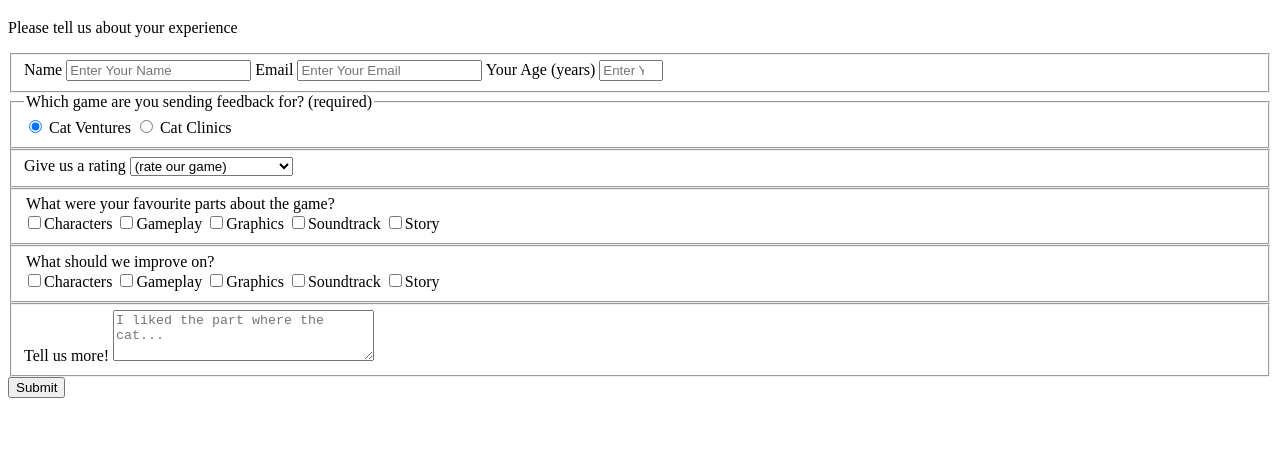
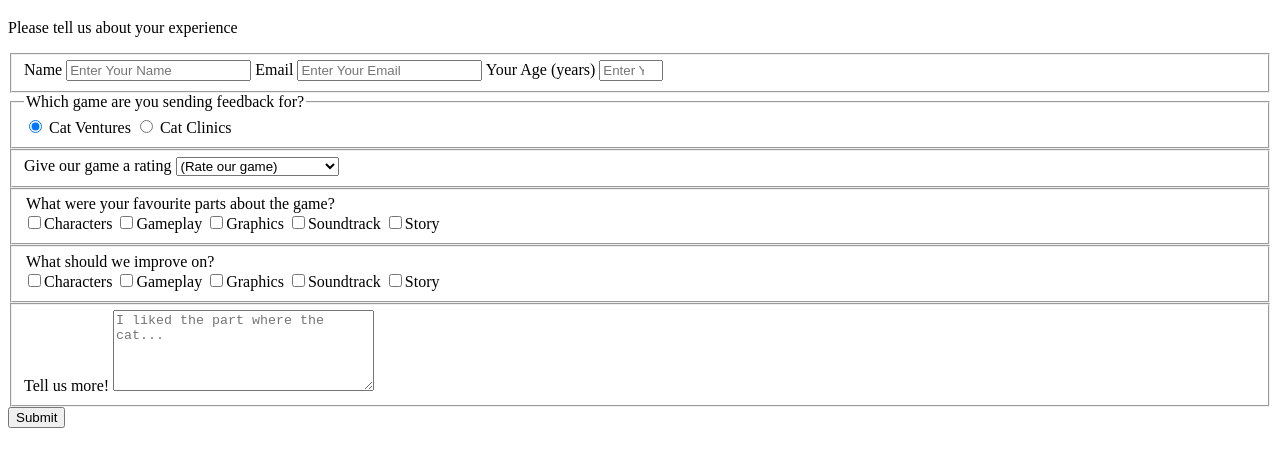
Before and after one commit to pa-rozo-540/FCC, a plain HTML site: page index.html in a window 1280 px wide. Shown: the part 61-528 px from the top of the page. Drawn offline with Linux system fonts and the light colour scheme.

Commit message:
Fix prompts

```diff
--- a/index.html
+++ b/index.html
@@ -19,19 +19,19 @@
 
       <!--radio: game-->
       <fieldset>
-          <legend>Which game are you sending feedback for? (required)</legend>
+          <legend>Which game are you sending feedback for? </legend>
           <label for="cat-ventures"><input id="cat-ventures" type="radio" name="game" class="inline" checked /> Cat Ventures</label>
           <label for="cat-clinics"><input id="cat-clinics" type="radio" name="game" class="inline" /> Cat Clinics</label>
       </fieldset>
 
       <!--select-->
       <fieldset>
-        <label for="rating">Give us a rating
+        <label for="rating">Give our game a rating
           <select id="rating" name="rating">
-            <option value="">(rate our game)</option>
+            <option value="">(Rate our game)</option>
             <option value="1">1 (I didn't enjoy it at all)</option>
             <option value="2">2 (I didn't really enjoy it)</option>
-            <option value="3">3 (it was okay)</option>
+            <option value="3">3 (It was okay)</option>
             <option value="4">4 (I enjoyed it)</option>
             <option value="5">5 (I loved it)</option>
           </select>
@@ -64,7 +64,7 @@
       <!--textarea-->
       <fieldset>
           <label for="additional-comments">Tell us more!
-            <textarea id="additional-comments" name="feedback" rows="3" cols="30" placeholder="I liked the part where the cat..."></textarea>
+            <textarea id="additional-comments" name="feedback" rows="5" cols="30" placeholder="I liked the part where the cat..."></textarea>
           </label>
         </fieldset>
 
```
